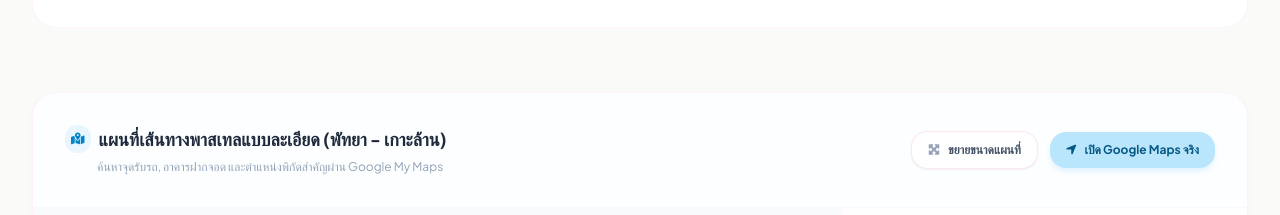
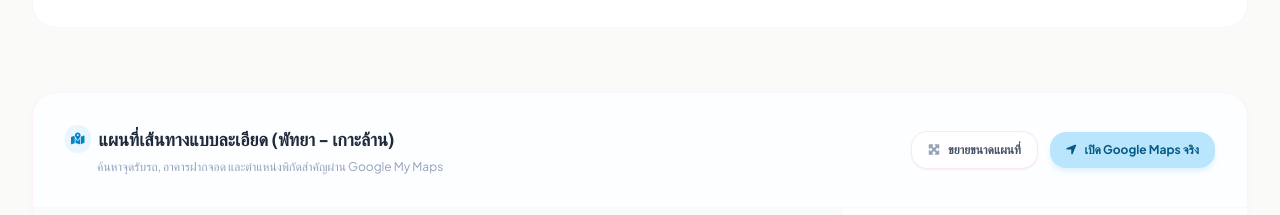
Before and after one commit to seksaksu/kohlarn, a plain HTML site: page index.html in a window 1280 px wide. Shown: the part 2540-2755 px from the top of the page. Drawn offline with nearby package versions, Linux system fonts and the light colour scheme; grey boxes are pictures that could not be loaded; a web font is replaced by a local one.

```diff
--- a/index.html
+++ b/index.html
@@ -482,7 +482,7 @@
                     <div>
                         <div class="flex items-center gap-2 mb-1.5">
                             <span class="p-1.5 bg-sky-100/60 text-sky-600 rounded-xl text-xs"><i class="fa-solid fa-map-marked-alt"></i></span>
-                            <h2 class="text-lg font-bold text-slate-800">แผนที่เส้นทางพาสเทลแบบละเอียด (พัทยา - เกาะล้าน)</h2>
+                            <h2 class="text-lg font-bold text-slate-800">แผนที่เส้นทางแบบละเอียด (พัทยา - เกาะล้าน)</h2>
                         </div>
                         <p class="text-slate-400 text-xs pl-8">ค้นหาจุดรับรถ, อาคารฝากจอด และตำแหน่งพิกัดสำคัญผ่าน Google My Maps</p>
                     </div>
```
